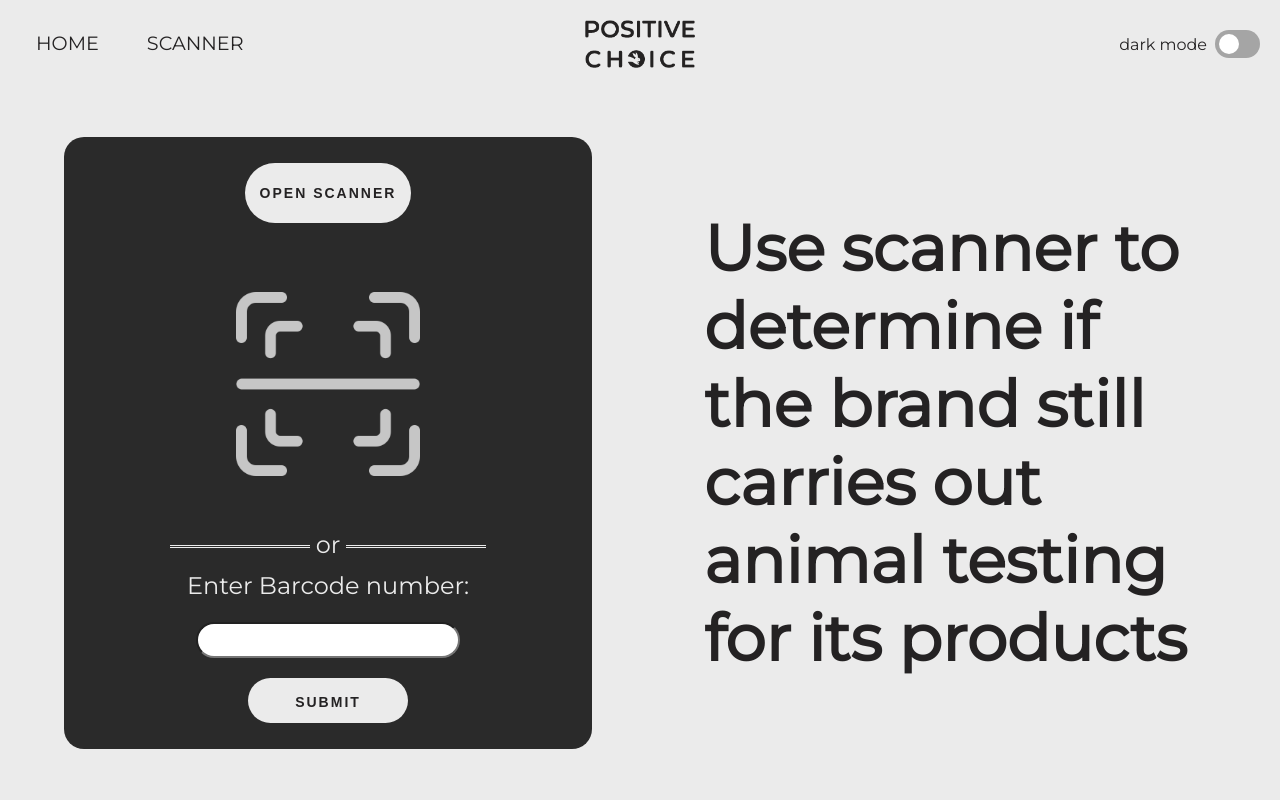
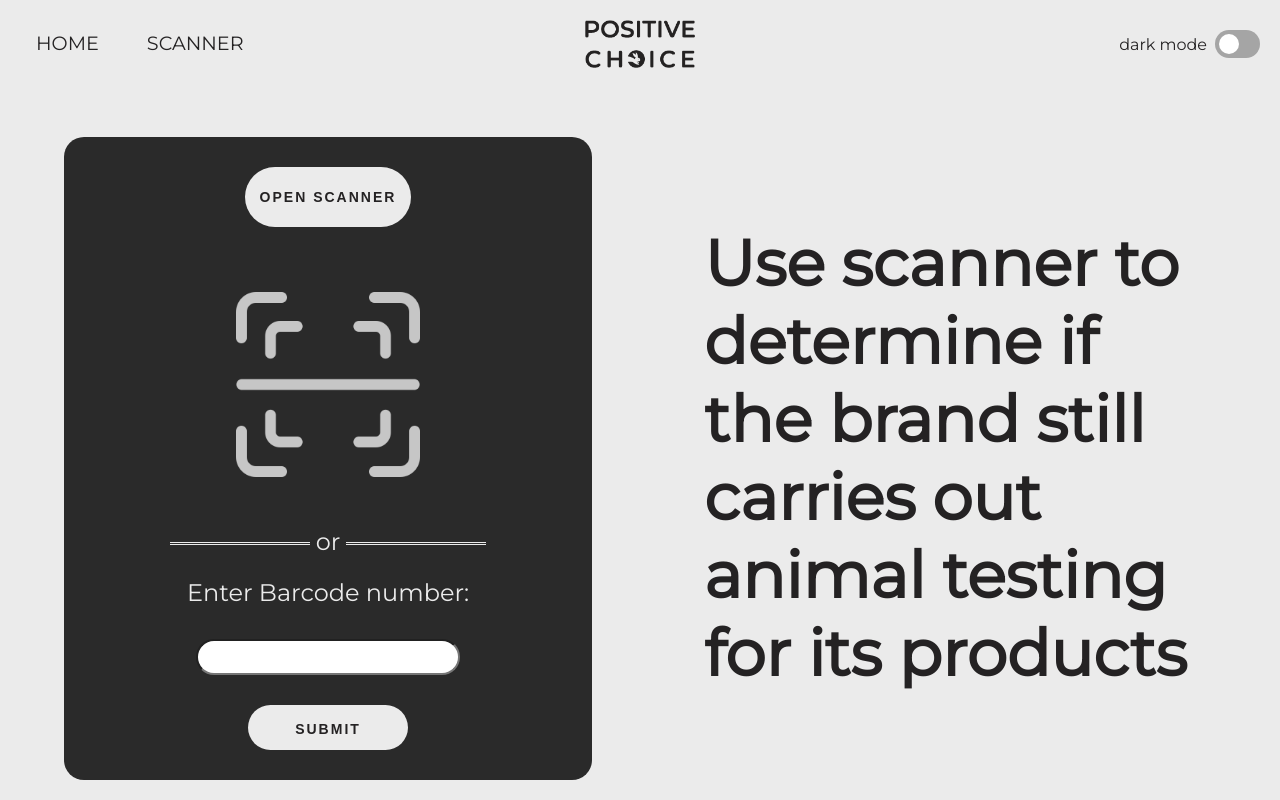
Before and after one commit to metisova/pawsitive_choice, a React app: page /scanning in a window 1280 px wide. Built offline with nearby package versions, Linux system fonts and the light colour scheme.

Commit message:
fixed styles of scanner

```diff
--- a/src/components/Scanner/index.jsx
+++ b/src/components/Scanner/index.jsx
@@ -75,13 +75,11 @@ export const Scanner = () => {
           ) : (
             ''
           )}
-          <br />
           <img
             className="scannerIcon"
             src={darkMode ? scannerIconDark : scannerIconWhite}
             alt="Scanner icon"
           />
-          <br />
           <hr />
           <label className="input-lable" htmlFor="barcodeInput">
             Enter Barcode number:{' '}
--- a/src/components/Scanner/style.css
+++ b/src/components/Scanner/style.css
@@ -16,11 +16,11 @@
   font-weight: bold;
   color: var(--text);
   margin: 0 5% 0 2.5%;
-  padding: 2% 0;
+  padding: 30px 0;
 }
 
 .scanner-container-inputs {
-  padding: 2% 0;
+  padding: 30px 0;
   flex-grow: 1;
   font-size: 1.5rem;
   border-radius: 20px;
@@ -32,7 +32,7 @@
   justify-content: space-around;
   align-items: center;
   margin: 0 2.5% 0 5%;
-  gap: 20px;
+  gap: 30px;
 }
 
 .open-scanner,
@@ -67,6 +67,7 @@
 
 .scannerIcon {
   max-width: 35%;
+  margin: 35px 0;
 }
 
 hr {
```
